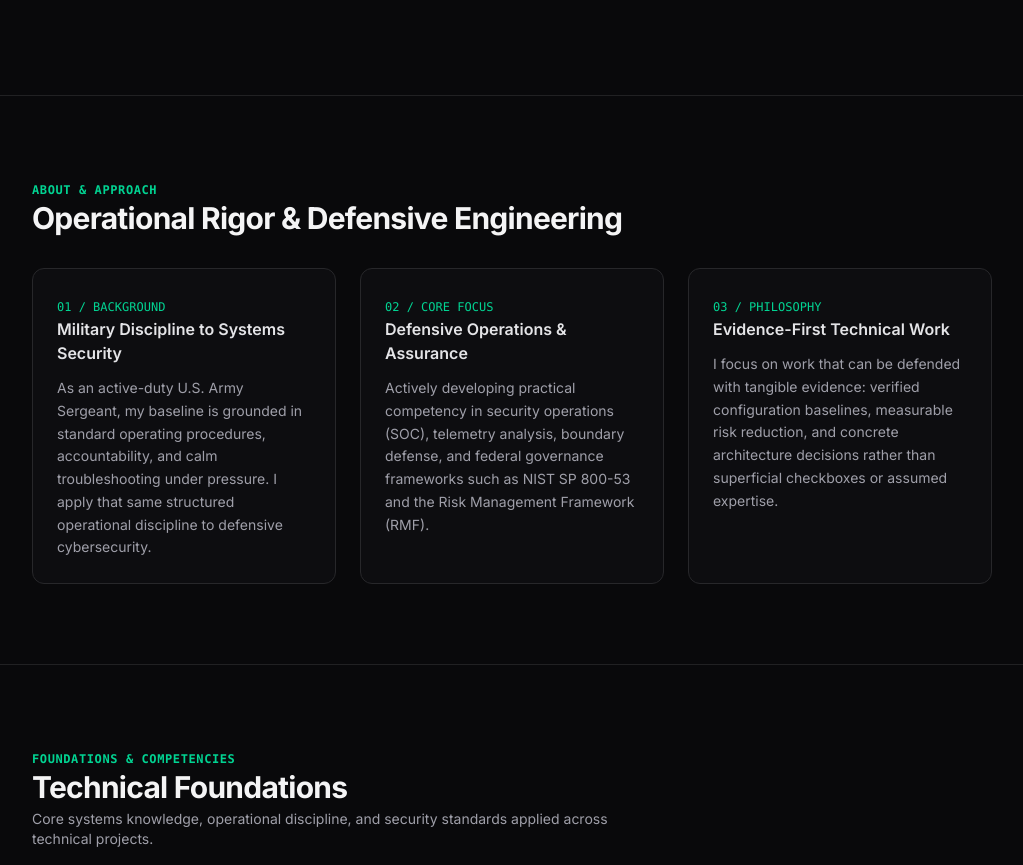
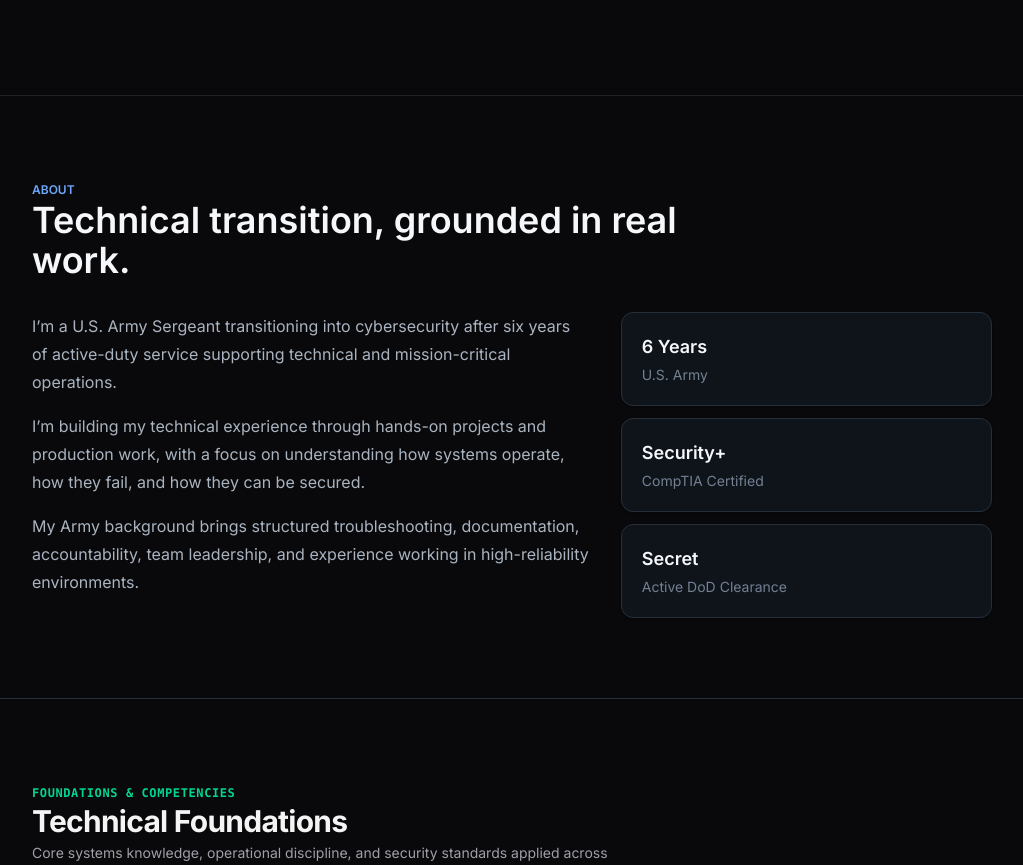
Before and after one commit to karter-s/karter, a Next.js app: page / in a window 1280 px wide. Shown: the part 1350-2215 px from the top of the page, without its empty margins (128-1151 px from the left). Built offline with nearby package versions, Linux system fonts and the light colour scheme.

Commit message:
content: replace jargon-heavy about section with grounded profile

```diff
--- a/components/About.tsx
+++ b/components/About.tsx
@@ -1,48 +1,38 @@
+const facts = [
+  { value: "6 Years", label: "U.S. Army" },
+  { value: "Security+", label: "CompTIA Certified" },
+  { value: "Secret", label: "Active DoD Clearance" },
+];
+
 export default function About() {
   return (
-    <section id="about" className="py-16 sm:py-20 border-b border-zinc-800/80">
-      <div className="mx-auto max-w-5xl px-4 sm:px-6 lg:px-8 space-y-8">
-        <div className="space-y-1">
-          <span className="text-xs font-mono font-semibold tracking-wider text-emerald-400 uppercase">
-            ABOUT &amp; APPROACH
-          </span>
-          <h2 className="text-2xl sm:text-3xl font-bold tracking-tight text-zinc-100">
-            Operational Rigor &amp; Defensive Engineering
-          </h2>
+    <section id="about" className="kps-section">
+      <div className="kps-container space-y-8">
+        <div className="max-w-2xl space-y-3">
+          <span className="kps-eyebrow">About</span>
+          <h2 className="kps-h2">Technical transition, grounded in real work.</h2>
         </div>
 
-        <div className="grid grid-cols-1 md:grid-cols-3 gap-6">
-          {/* Card 1: Transition */}
-          <div className="rounded-xl border border-zinc-800 bg-zinc-900/30 p-6 space-y-3">
-            <span className="text-xs font-mono text-emerald-400">01 / BACKGROUND</span>
-            <h3 className="text-base font-semibold text-zinc-200">
-              Military Discipline to Systems Security
-            </h3>
-            <p className="text-xs sm:text-sm text-zinc-400 leading-relaxed">
-              As an active-duty U.S. Army Sergeant, my baseline is grounded in standard operating procedures, accountability, and calm troubleshooting under pressure. I apply that same structured operational discipline to defensive cybersecurity.
+        <div className="grid gap-8 lg:grid-cols-[1.5fr_1fr] lg:items-start">
+          <div className="space-y-4">
+            <p className="kps-body">
+              I’m a U.S. Army Sergeant transitioning into cybersecurity after six years of active-duty service supporting technical and mission-critical operations.
+            </p>
+            <p className="kps-body">
+              I’m building my technical experience through hands-on projects and production work, with a focus on understanding how systems operate, how they fail, and how they can be secured.
+            </p>
+            <p className="kps-body">
+              My Army background brings structured troubleshooting, documentation, accountability, team leadership, and experience working in high-reliability environments.
             </p>
           </div>
 
-          {/* Card 2: Core Focus */}
-          <div className="rounded-xl border border-zinc-800 bg-zinc-900/30 p-6 space-y-3">
-            <span className="text-xs font-mono text-emerald-400">02 / CORE FOCUS</span>
-            <h3 className="text-base font-semibold text-zinc-200">
-              Defensive Operations &amp; Assurance
-            </h3>
-            <p className="text-xs sm:text-sm text-zinc-400 leading-relaxed">
-              Actively developing practical competency in security operations (SOC), telemetry analysis, boundary defense, and federal governance frameworks such as NIST SP 800-53 and the Risk Management Framework (RMF).
-            </p>
-          </div>
-
-          {/* Card 3: Philosophy */}
-          <div className="rounded-xl border border-zinc-800 bg-zinc-900/30 p-6 space-y-3">
-            <span className="text-xs font-mono text-emerald-400">03 / PHILOSOPHY</span>
-            <h3 className="text-base font-semibold text-zinc-200">
-              Evidence-First Technical Work
-            </h3>
-            <p className="text-xs sm:text-sm text-zinc-400 leading-relaxed">
-              I focus on work that can be defended with tangible evidence: verified configuration baselines, measurable risk reduction, and concrete architecture decisions rather than superficial checkboxes or assumed expertise.
-            </p>
+          <div className="grid grid-cols-3 gap-3 lg:grid-cols-1">
+            {facts.map((fact) => (
+              <div key={fact.value} className="kps-card p-4 sm:p-5">
+                <div className="text-lg font-semibold text-primary">{fact.value}</div>
+                <div className="mt-1 text-xs leading-5 text-tertiary sm:text-sm">{fact.label}</div>
+              </div>
+            ))}
           </div>
         </div>
       </div>
```
